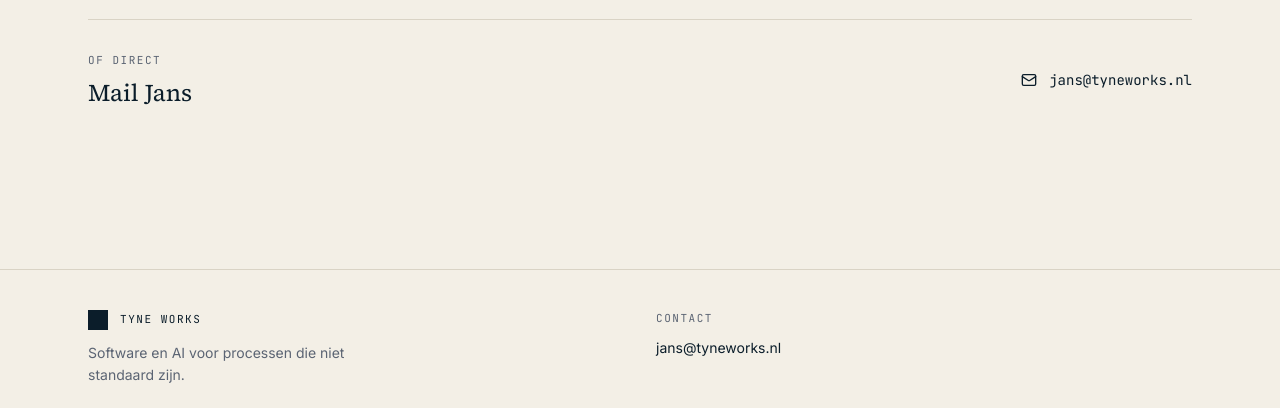
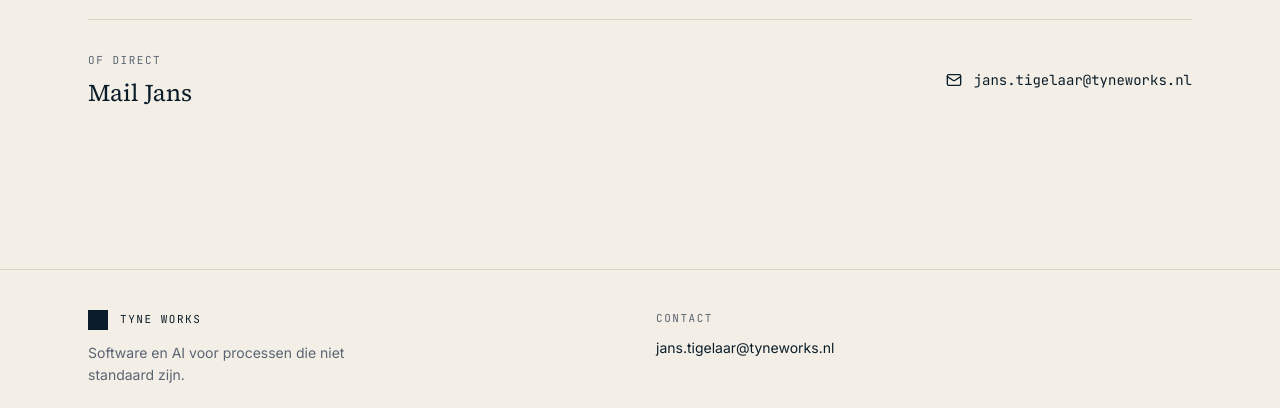
Before and after one commit to JWT20/tyne-works-site, a Next.js app: page /contact in a window 1280 px wide. Shown: the part 894-1302 px from the top of the page. Built offline with nearby package versions, Linux system fonts and the light colour scheme.

Commit message:
Update email address to jans.tigelaar@tyneworks.nl
Replace jans@tyneworks.nl with the full email address across footer and contact page.

https://claude.ai/code/session_01Mp3tyBqVuBJpX1tihYYUP2

```diff
--- a/src/app/contact/page.tsx
+++ b/src/app/contact/page.tsx
@@ -26,7 +26,7 @@ export default function ContactPage() {
             in een la te leggen — uitkomst is een werkbaar plan en een prijs voor de bouw.
           </p>
           <Link
-            href="mailto:jans@tyneworks.nl?subject=Discovery"
+            href="mailto:jans.tigelaar@tyneworks.nl?subject=Discovery"
             className="inline-flex items-center gap-2 bg-paper px-5 py-3 text-ink font-mono text-xs uppercase tracking-label hover:bg-paper/90 transition w-fit"
           >
             Plan Discovery <ArrowRight className="h-4 w-4" />
@@ -42,7 +42,7 @@ export default function ContactPage() {
             welke risico&apos;s en governance erbij horen, en hoe je van idee naar praktijk komt.
           </p>
           <Link
-            href="mailto:jans@tyneworks.nl?subject=AI-inspiratiesessie"
+            href="mailto:jans.tigelaar@tyneworks.nl?subject=AI-inspiratiesessie"
             className="btn-ghost w-fit"
           >
             Plan AI-sessie <ArrowRight className="h-4 w-4" />
@@ -56,11 +56,11 @@ export default function ContactPage() {
           <p className="font-serif text-2xl">Mail Jans</p>
         </div>
         <Link
-          href="mailto:jans@tyneworks.nl"
+          href="mailto:jans.tigelaar@tyneworks.nl"
           className="inline-flex items-center gap-3 font-mono text-sm text-ink hover:text-accent"
         >
           <Mail className="h-4 w-4" />
-          jans@tyneworks.nl
+          jans.tigelaar@tyneworks.nl
         </Link>
       </div>
     </article>
--- a/src/components/site-footer.tsx
+++ b/src/components/site-footer.tsx
@@ -15,7 +15,7 @@ export function SiteFooter() {
         </div>
         <div>
           <p className="label mb-3">Contact</p>
-          <p className="text-sm text-ink">jans@tyneworks.nl</p>
+          <p className="text-sm text-ink">jans.tigelaar@tyneworks.nl</p>
         </div>
       </div>
       <div className="border-t border-rule">
```
